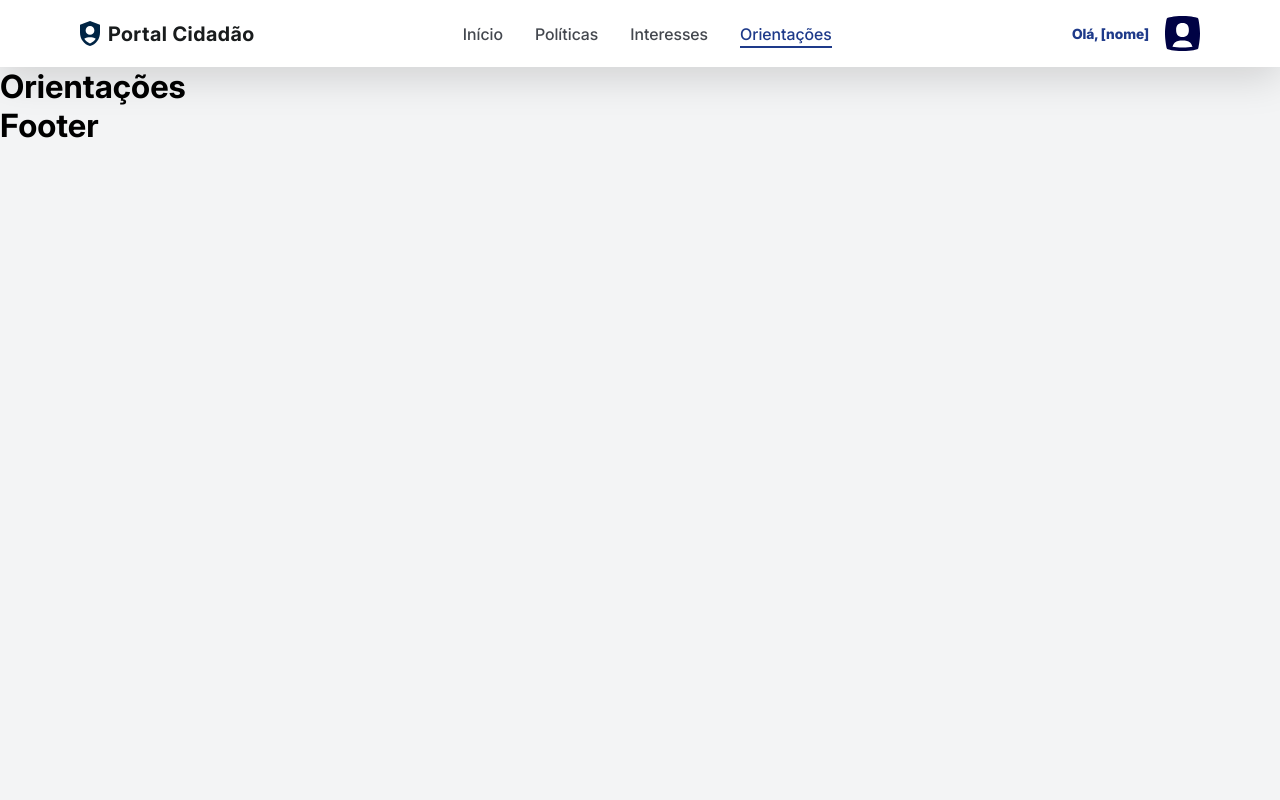
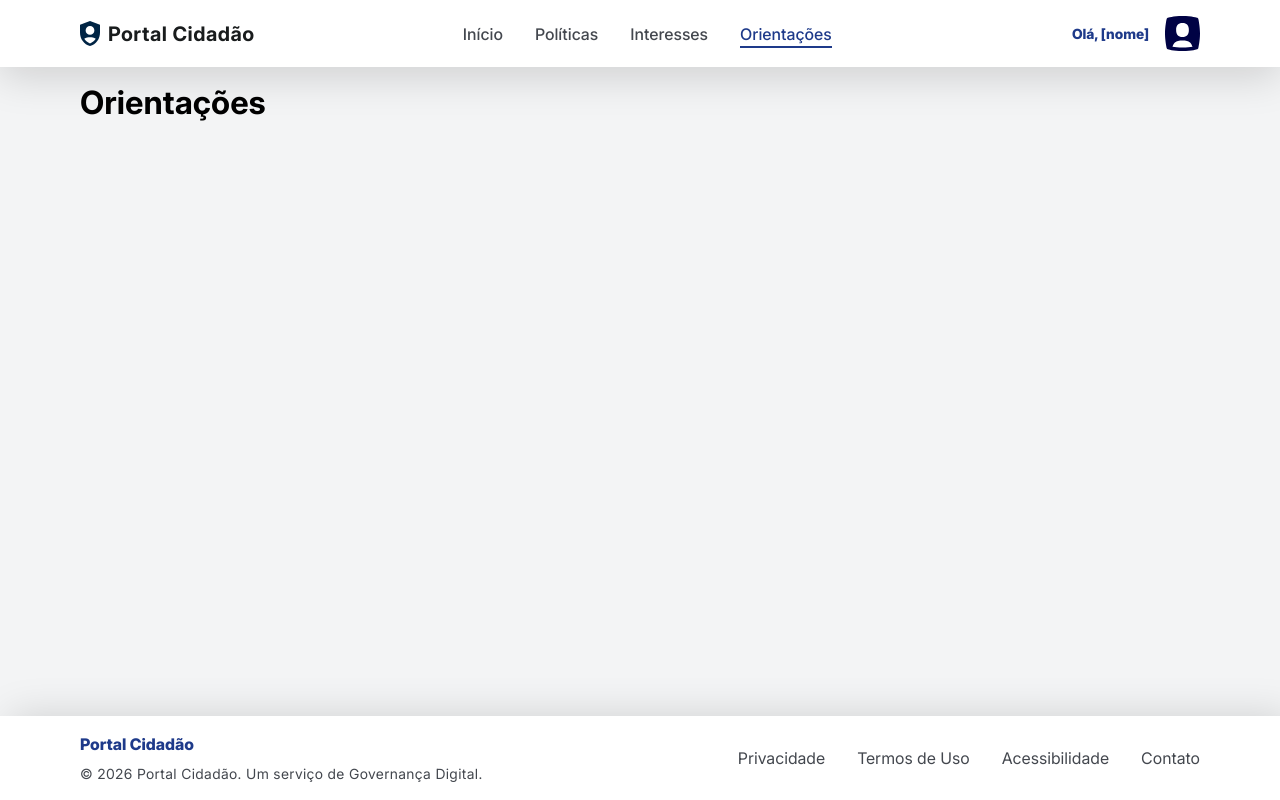
Before and after one commit to caioxdev/trabalho-teste-de-software, a Vue app: page /orientacoes in a window 1280 px wide. Built offline with nearby package versions, Linux system fonts and the light colour scheme.

Commit message:
feat: criar footer e ajustar layout global

```diff
--- a/src/App.vue
+++ b/src/App.vue
@@ -7,11 +7,35 @@ import Footer from "./components/Footer.vue";
 
 const route = useRoute();
 
-const hideHeader = computed(() => route.meta?.hideHeader);
+const hideHeader = computed(() => route.meta?.hideHeader === true);
+const hideFooter = computed(() => route.meta?.hideFooter === true)
 </script>
 
 <template>
-  <Header v-if="!hideHeader" />
-  <router-view />
-  <Footer />
+  <div class="layout">
+    <Header v-if="!hideHeader" />
+    <main class="content">
+      <div class="container">
+        <router-view />
+      </div>
+    </main>
+    <Footer v-if="!hideFooter"/>
+  </div>
 </template>
+
+<style lang="scss">
+html,
+body,
+#app {
+  height: 100%;
+}
+.layout {
+  min-height: 100vh;
+  display: flex;
+  flex-direction: column;
+}
+
+.content {
+  flex: 1;
+}
+</style>
--- a/src/components/Footer.vue
+++ b/src/components/Footer.vue
@@ -1,5 +1,69 @@
 <template>
-  <footer>
-    <h1>Footer</h1>
+  <footer class="footer">
+    <div class="container">
+      <div class="footer-lado-esq">
+        <h1>Portal Cidadão</h1>
+        <span>© 2026 Portal Cidadão. Um serviço de Governança Digital.</span>
+      </div>
+      <nav class="nav">
+        <router-link to="#">Privacidade</router-link>
+        <router-link to="#">Termos de Uso</router-link>
+        <router-link to="#">Acessibilidade</router-link>
+        <router-link to="#">Contato</router-link>
+      </nav>
+    </div>
   </footer>
 </template>
+
+<style lang="scss" scoped>
+@use "@/scss/variables" as *;
+@use "@/scss/mixins" as *;
+
+.footer {
+  width: 100%;
+  background-color: $bg-secondary;
+  box-shadow: $box-shadow-2;
+
+  .container {
+    @include flex(space-between, center, row, 0);
+  }
+
+  .footer-lado-esq {
+    display: flex;
+    flex-direction: column;
+    gap: 8px;
+
+    h1 {
+      color: $text-brand;
+      font-size: $font-md;
+      font-weight: 800;
+      line-height: 150%;
+    }
+
+    span {
+      color: $text-secondary;
+      font-size: $font-sm;
+      font-weight: 400;
+      line-height: 143%;
+      letter-spacing: 0.35px;
+    }
+  }
+
+  .nav {
+    display: flex;
+    gap: 32px;
+
+    a {
+      color: $text-secondary;
+      text-decoration: none;
+      transition: color .2s ease;
+
+      &:hover {
+        color: $text-brand;
+      }
+    }
+  }
+}
+
+
+</style>
--- a/src/components/Header.vue
+++ b/src/components/Header.vue
@@ -16,7 +16,7 @@ const logout = () => {
 
 <template>
     <header class="header">
-      <div class="header-content">
+      <div class="container">
         <div class="logo">
           <img :src="logo" alt="Logo">
           <h1>Portal Cidadão</h1>
@@ -56,9 +56,8 @@ const logout = () => {
   background-color: $bg-secondary;
   box-shadow: $box-shadow-1;
 
-  .header-content {
-    @include flex(space-between, center, row, 16px);
-    padding: 1rem 5rem;
+  .container {
+    @include flex(space-between, center, row, 0);
   }
 
   .logo {
--- a/src/router/index.js
+++ b/src/router/index.js
@@ -14,7 +14,10 @@ const routes = [
   {
     path: '/login',
     component: Login,
-    meta: { hideHeader: true }
+    meta: {
+      hideHeader: true,
+      hideFooter: true
+    }
   },
   {
     path: '/home',
--- a/src/scss/_variables.scss
+++ b/src/scss/_variables.scss
@@ -31,6 +31,7 @@ $card-button-overlay: rgba(255, 255, 255, 0.10);
 // BOX-SHADOW
 
 $box-shadow-1: 0 10px 40px 0 rgba(0, 0, 0, 0.15);
+$box-shadow-2: 10px 0 40px 0 rgba(0, 0, 0, 0.15);
 
 // FONT-SIZE
 
--- a/src/scss/global.scss
+++ b/src/scss/global.scss
@@ -19,10 +19,9 @@ body {
   flex-direction: column;
 }
 
-main {
-  display: flex;
-  flex-direction: column;
-  flex: 1;
+.container {
+  margin: 0 auto;
+  padding: 1rem 5rem;
 }
 
 @font-face {
```
